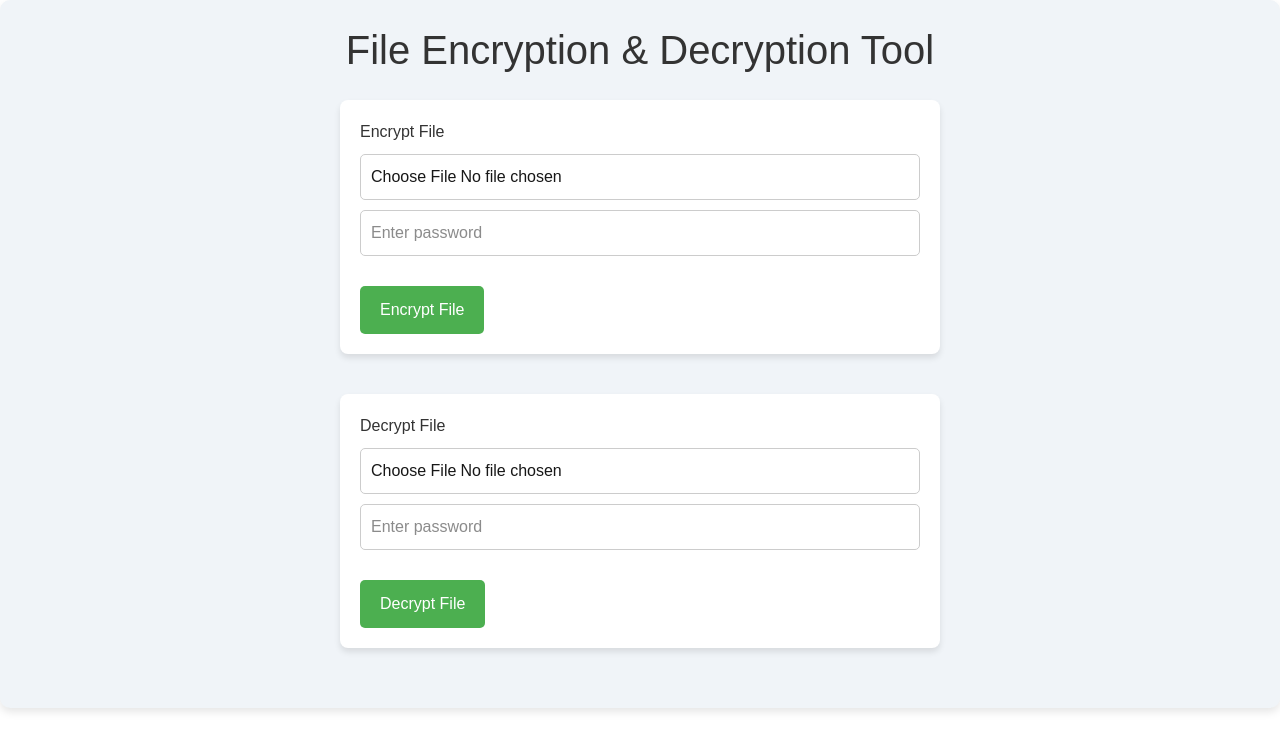
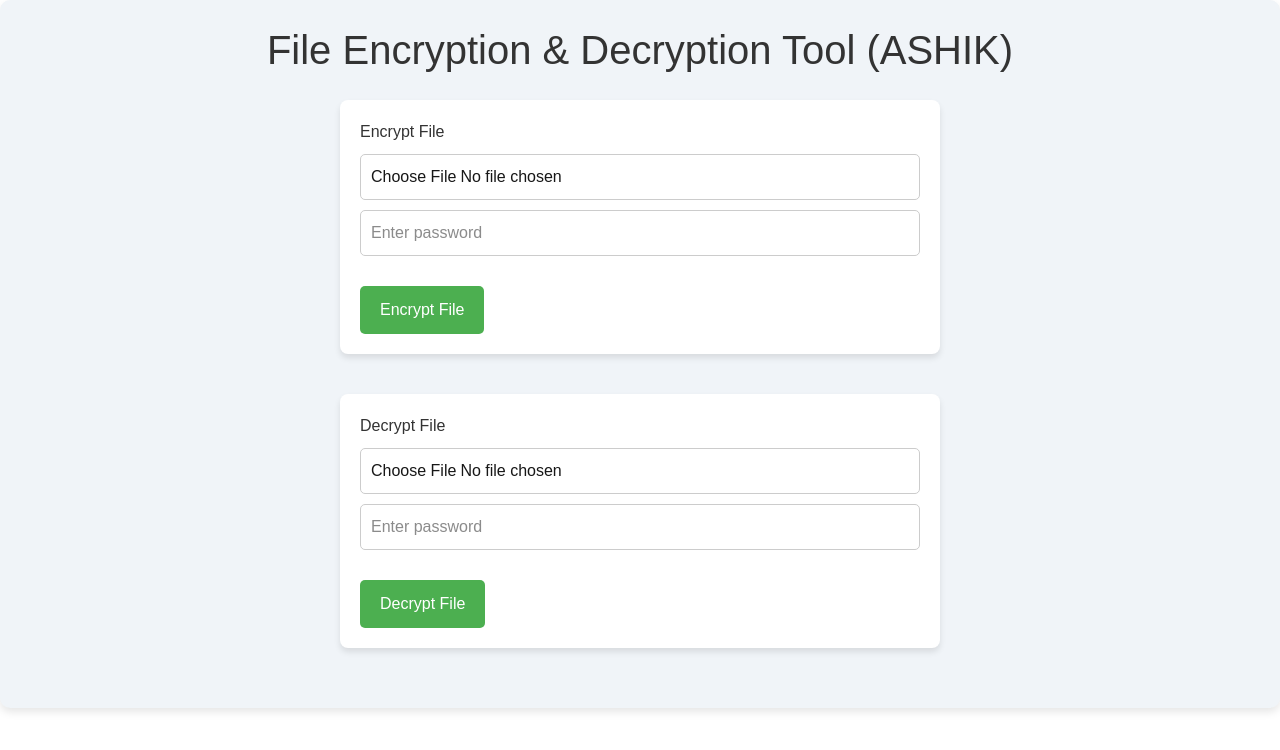
Before and after one commit to ashik194/file-enc-dec, a Next.js app: page / in a window 1280 px wide. Shown: the top 750 px of the page. Built offline with nearby package versions, Linux system fonts and the light colour scheme.

Commit message:
Deploy test

```diff
--- a/app/page.js
+++ b/app/page.js
@@ -135,7 +135,7 @@ export default function Home() {
 
   return (
     <div className="app-container">
-      <h1>File Encryption & Decryption Tool</h1>
+      <h1>File Encryption & Decryption Tool (ASHIK)</h1>
 
       {/* Encrypt Section */}
       <div className="section">
```
